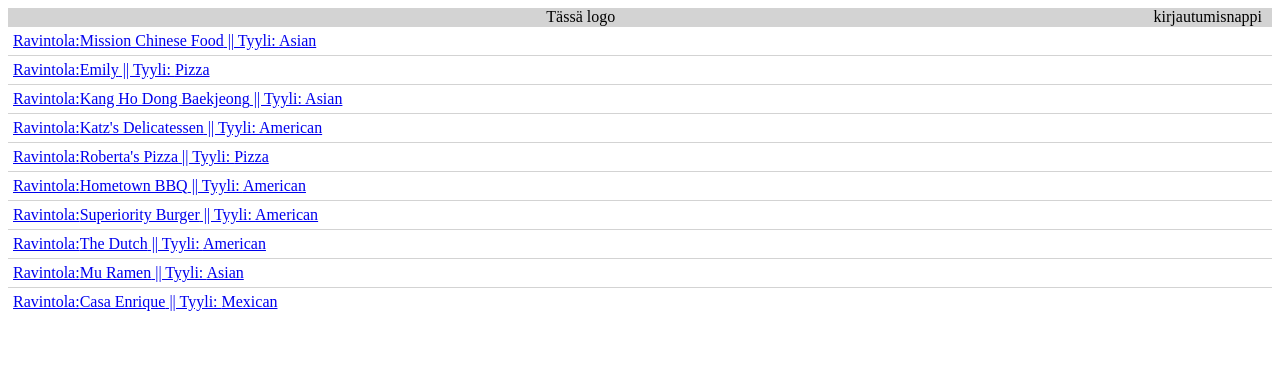
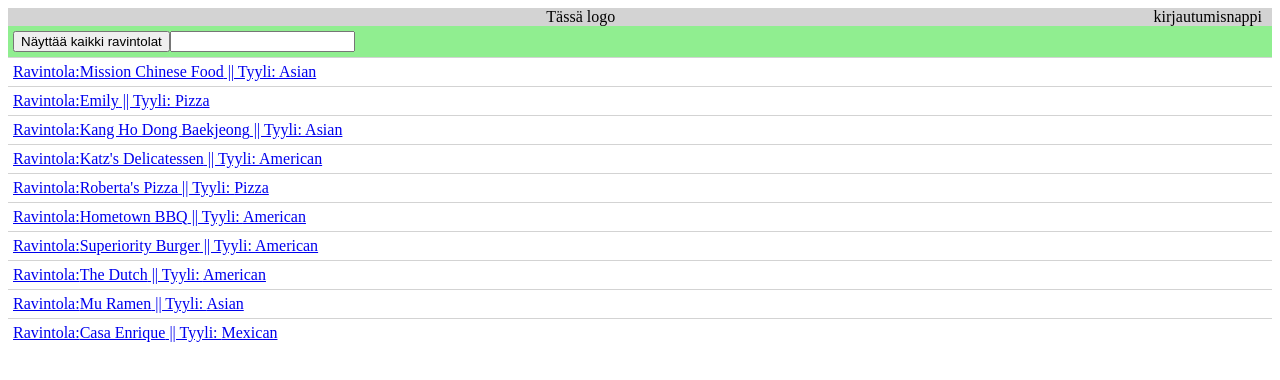
Before and after one commit to Hungery/Hungeryapp, a React (Create React App) app in the folder frontend/: page /Paanakyma in a window 1280 px wide. Shown: the top 380 px of the page. Built offline with nearby package versions, Linux system fonts and the light colour scheme.

Commit message:
hakupalkkia tehty

```diff
--- a/frontend/src/App.css
+++ b/frontend/src/App.css
@@ -1,6 +1,7 @@
 .logopalkki{
     display: flex;
     background-color: lightgrey;
+
 
 }
 
@@ -24,3 +25,9 @@
     color: red;
 
 }
+
+.filtteriPalkki{
+    display: flex;
+    padding: 5px;
+    background-color: lightgreen;
+}
--- a/frontend/src/Paanakyma.js
+++ b/frontend/src/Paanakyma.js
@@ -1,16 +1,13 @@
 import React from 'react'
 import './App.css'
-import { Link } from 'react-router-dom'
+import RavintolaLista from './components/RavintolaLista'
+
 
 export default function Paanakyma(props) {
   return (
     <div >
-        { props.ravintolat.map(ravintola =>
 
-            <Link to={ ravintola.idd} key = {ravintola.idd}>
-                <div className="ravintolaListaElementti">Ravintola:{ravintola.name} || Tyyli: {ravintola.cuisine_type} </div>
-            </Link>
-            )}
+        <RavintolaLista ravintolat = {props.ravintolat} />
 
     </div>
   )
--- /dev/null
+++ b/frontend/src/components/RavintolaLista.js
@@ -0,0 +1,41 @@
+import React from 'react'
+import { Link } from 'react-router-dom'
+import { useState } from 'react'
+
+
+export default function RavintolaLista(props) {
+    const [ravintolat, setRavintolat] = useState(props.ravintolat)
+    const [showAll, setShowAll] = useState(true)
+    const [newNote2, setNewNote2] = useState('' )
+
+    const handleNoteChange2 = (event) => {
+        console.log(event.target.value)
+        setNewNote2(event.target.value)
+      }
+
+    const ravintolatToShow = showAll
+    ? ravintolat
+    : ravintolat.filter(note => note.name.includes(newNote2))
+
+  return (
+    <div>
+        <div className="filtteriPalkki">
+         <button onClick={() => setShowAll(!showAll)}>
+          {showAll ? 'Näyttää kaikki ravintolat' : 'Hakee ravintolaa hakusanalla' }
+         </button>
+
+         <form>
+            <input value = {newNote2}
+            onChange = {handleNoteChange2}/>
+            </form>
+        </div>
+
+
+        { ravintolatToShow.map(ravintola =>
+            <Link to={ ravintola.idd} key = {ravintola.idd}>
+                <div className="ravintolaListaElementti">Ravintola:{ravintola.name} || Tyyli: {ravintola.cuisine_type} </div>
+            </Link>
+            )}
+    </div>
+  )
+}
```
